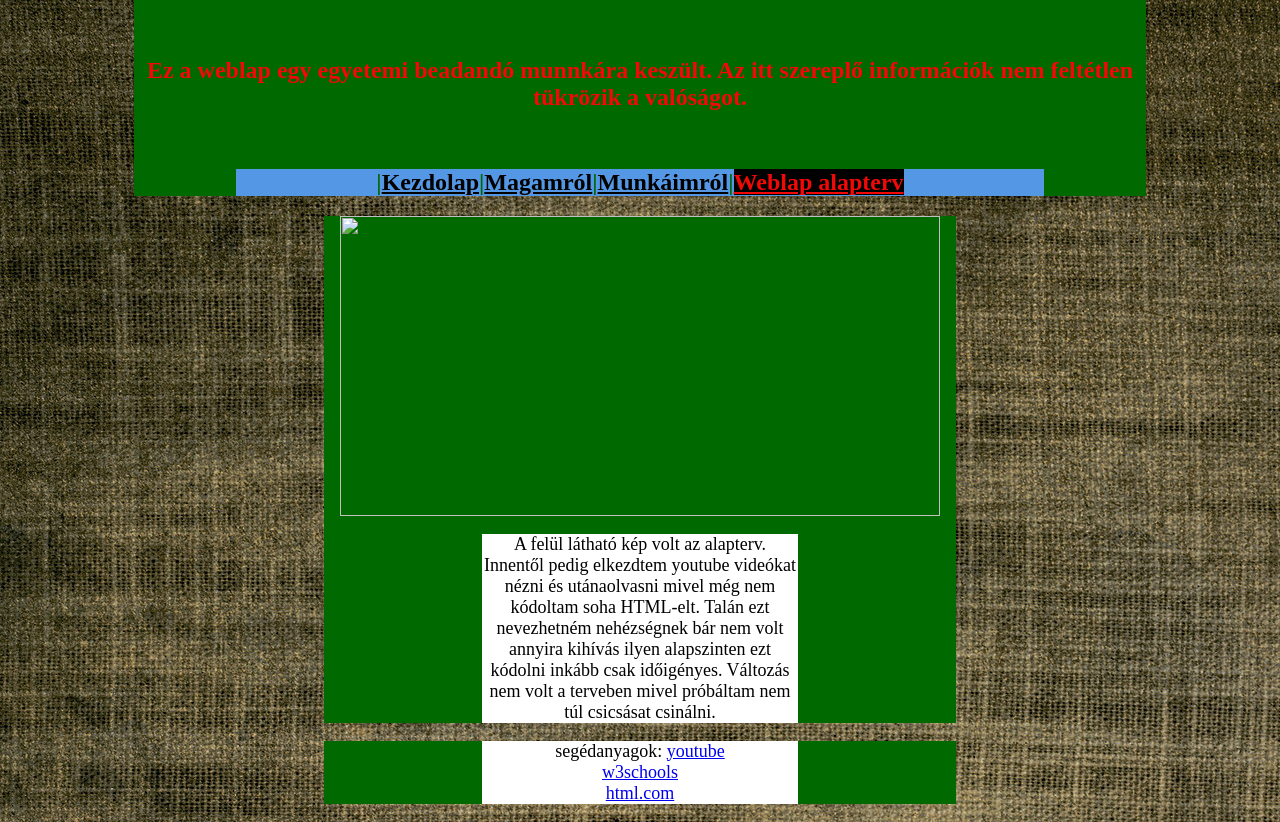
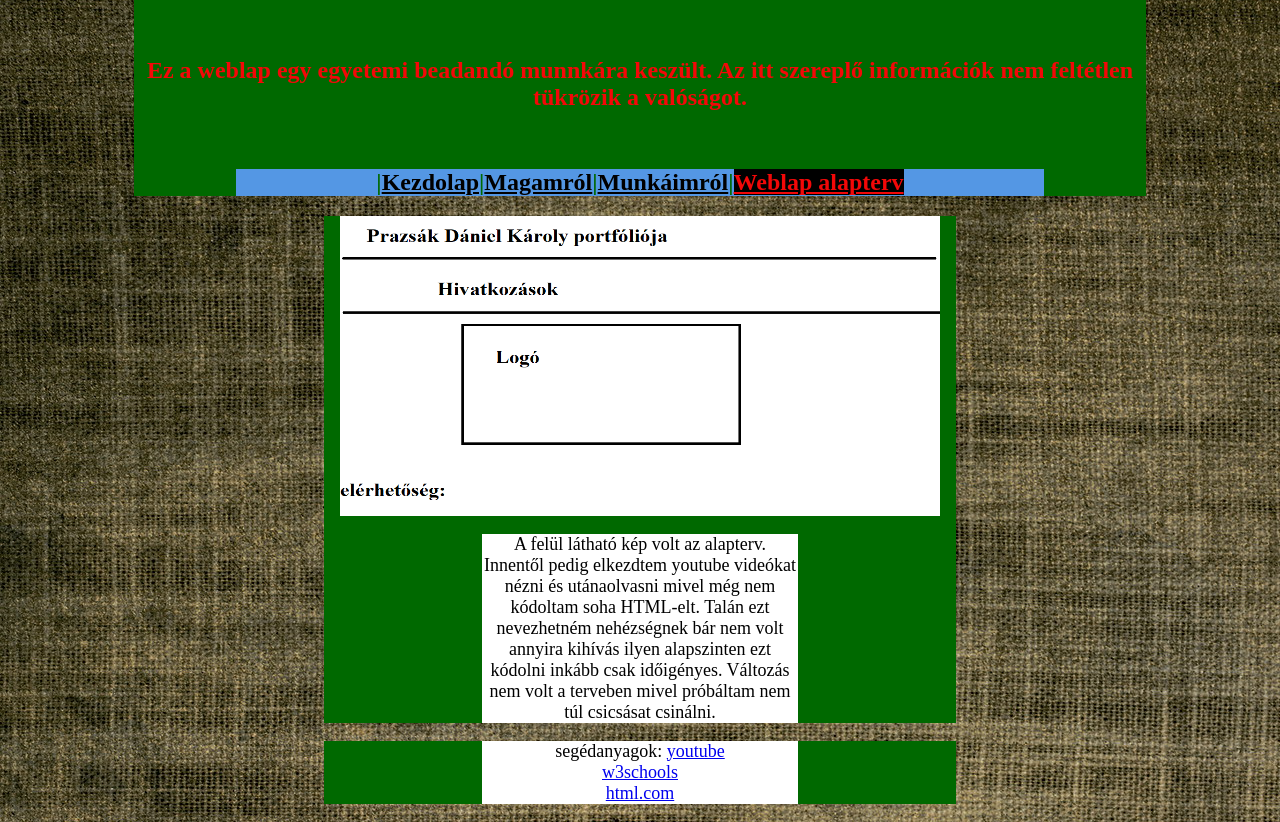
Before and after one commit to danikovics/Weblapok, a plain HTML site: page tervek.html in a window 1280 px wide. Shown: the part 79-901 px from the top of the page. Drawn offline with Linux system fonts and the light colour scheme; files that its build step writes are made by us from their sources; files whose address does not match are found by name.

Commit message:
Update tervek.html

```diff
--- a/tervek.html
+++ b/tervek.html
@@ -5,7 +5,7 @@
     <meta http-equiv="X-UA-Compatible" content="IE=edge">
     <meta name="viewport" content="width=device-width, initial-scale=1.0">
     <title>tervek</title>
-    <link rel="stylesheet" href="css/style.css" type="text/css">
+    <link rel="stylesheet" href="style.css" type="text/css">
     </head>
     <body>
         <div class="keret">
@@ -20,7 +20,7 @@
             </div>
         </div>
         <div class="kepekszoveg">
-            <div> <img class ="foto" src="css/simanterv.png" width="600px" height="300px">
+            <div> <img class ="foto" src="simanterv.png" width="600px" height="300px">
                 <div class="szovegecske">
                 <p> A felül látható kép volt az alapterv. Innentől pedig elkezdtem youtube videókat nézni és utánaolvasni mivel még nem kódoltam soha HTML-elt. Talán ezt nevezhetném nehézségnek bár nem volt annyira kihívás ilyen alapszinten ezt kódolni inkább csak időigényes. Változás nem volt a terveben mivel próbáltam nem túl csicsásat csinálni. </p>
                 </div>
```
